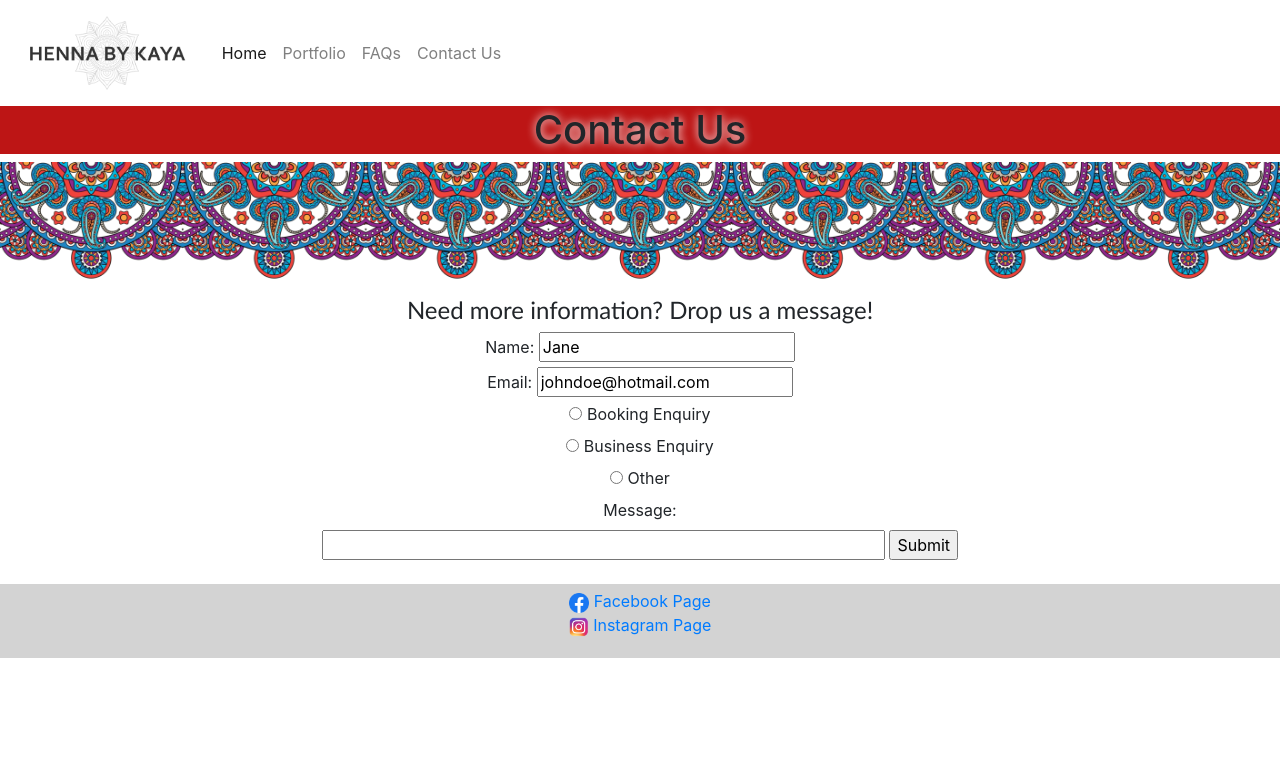
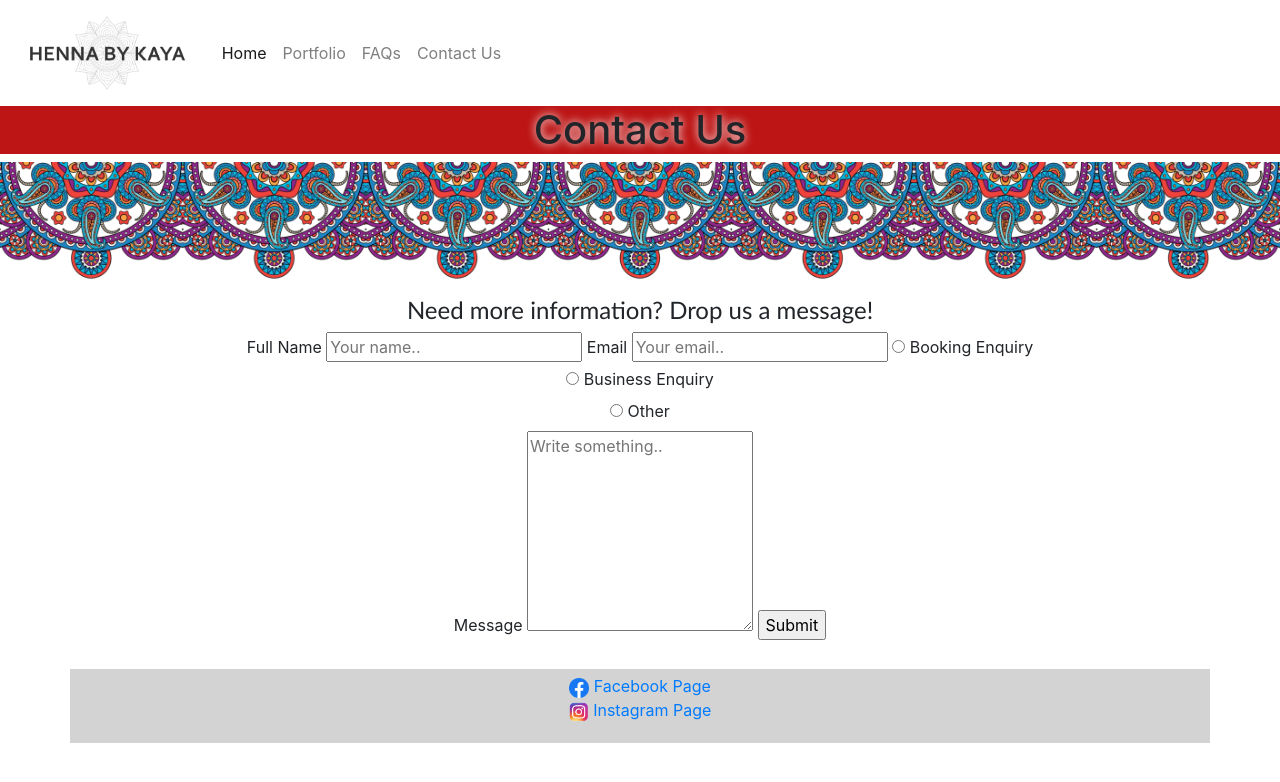
Before and after one commit to kayapatel/CFGWebsite, a plain HTML site: page contact.html in a window 1280 px wide. Drawn offline with nearby package versions, Linux system fonts and the light colour scheme.

Commit message:
Change submit box to feedback box

```diff
--- a/contact.html
+++ b/contact.html
@@ -41,11 +41,14 @@
 
         <div class="bodytext">
 
-        <form>
-          <label for="name">Name:</label>
-          <input type="text" id="name" name="name" value="Jane"><br>
-          <label for="email">Email:</label>
-          <input type="email" id="email" name="email" value="johndoe@hotmail.com"><br>
+
+        <div class="container">
+          <form action="/action_page.php">
+            <label for="fname">Full Name</label>
+            <input type="text" id="fname" name="fullname" placeholder="Your name..">
+
+            <label for="email">Email</label>
+            <input type="text" id="email" name="email" placeholder="Your email..">
 
             <input type="radio" id="booking" name="option" value="booking">
             <label for="booking">Booking Enquiry</label><br>
@@ -54,12 +57,13 @@
             <input type="radio" id="other" name="option" value="other">
             <label for="other">Other</label><br>
 
-          <label for="message">Message:</label><br>
-          <input type="text" id="message" name="message" size="50" value="">
-          <input type="submit" value="Submit"><br>
+            <label for="message">Message</label>
+            <textarea id="message" name="message" placeholder="Write something.." style="height:200px"></textarea>
 
+            <input type="submit" value="Submit">
           </form>
         </div>
+
         <br>
         <footer>
           <p> <img src="images\facebook.png" width=20px height=20px> <a href="https://www.facebook.com/hennabykaya">Facebook Page</a><br>
```
Lines whose indentation alone changed are shown as unchanged.
